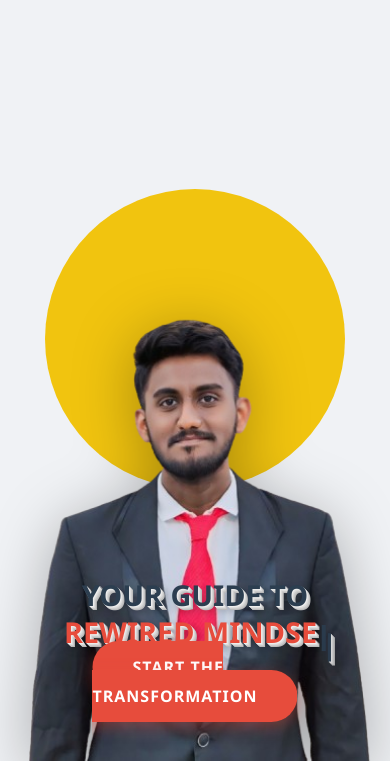
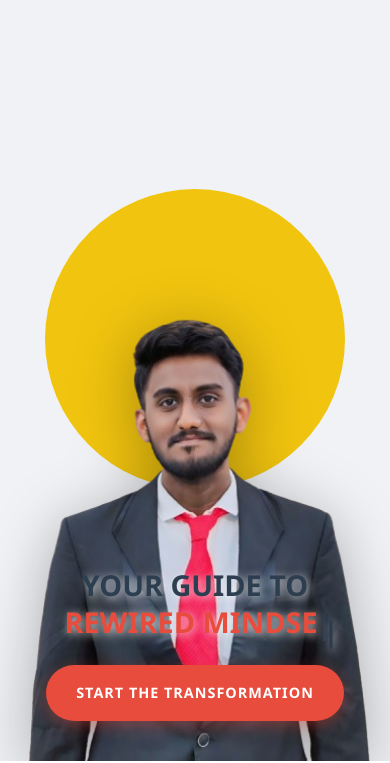
Before and after one commit to sumukhakashyap2003/Deepak-Portfolio, a plain HTML site: page index.html in a window 390 px wide. Shown: the part 83-846 px from the top of the page. Drawn offline with Linux system fonts and the light colour scheme.

Commit message:
New extended

```diff
--- a/index.html
+++ b/index.html
@@ -170,47 +170,44 @@
             max-width: 1200px;
         }
 
-        .hero-3d-text {
-            font-size: 3vw; /* Responsive base size */
-            font-weight: 900;
+        /* UPDATED: Removed 3D effect, cleaner look */
+        .hero-title-text {
+            font-size: 3vw;
+            font-weight: 800; /* Bold but not heavy */
             text-transform: uppercase;
             color: var(--primary-color);
             line-height: 1.2;
-            white-space: normal; /* Allow wrapping on mobile */
-
-            /* 3D Effect */
-            text-shadow:
-                1px 1px 0px #eee,
-                2px 2px 0px #ddd,
-                3px 3px 0px #ccc,
-                4px 4px 0px #bbb,
-                5px 5px 8px rgba(0,0,0,0.4);
+            white-space: normal;
+            /* Clean shadow for readability, no 3D block */
+            text-shadow: 2px 2px 10px rgba(255, 255, 255, 0.8);
         }
 
         /* The Changing Text Span */
         #typewriter-text {
             color: var(--accent-color);
-            position: relative;
+            font-weight: 900;
         }
 
         /* The Blinking Cursor */
         .cursor {
             display: inline-block;
             background-color: var(--primary-color);
-            width: 4px;
-            height: 0.9em; /* Matches font height */
+            width: 3px;
+            height: 1em; /* Matches font height */
             margin-left: 5px;
             vertical-align: text-bottom;
             animation: blink 1s infinite;
         }
 
-        /* CTA Button */
+        /* CTA Button Wrapper */
         .hero-btn-wrapper {
             position: absolute;
             bottom: 50px;
             z-index: 6; /* Above everything */
             left: 50%;
             transform: translateX(-50%);
+            text-align: center;
+            width: auto;
         }
 
         /* --- Animations for Hero --- */
@@ -239,6 +236,8 @@
             letter-spacing: 1px;
             transition: all 0.3s;
             box-shadow: 0 5px 15px rgba(231, 76, 60, 0.4);
+            display: inline-block;
+            white-space: nowrap; /* Prevent text wrapping inside button */
         }
 
         .btn:hover {
@@ -679,16 +678,35 @@
 
             /* --- FIXED MOBILE TEXT ISSUES --- */
             .hero-typewriter-container {
-                bottom: 110px;
-                width: 95%; /* Use almost full width */
+                bottom: 120px; /* Slightly higher to give room for button */
+                width: 95%;
                 padding: 0 10px;
             }
 
-            .hero-3d-text {
-                font-size: 1.8rem; /* Use a readable size for mobile */
-                white-space: normal; /* Force wrap */
+            .hero-title-text {
+                font-size: 1.8rem; /* Clean readable size */
+                white-space: normal;
                 word-wrap: break-word;
                 line-height: 1.3;
+            }
+
+            /* --- FIXED MOBILE BUTTON DISTORTION --- */
+            .hero-btn-wrapper {
+                bottom: 40px;
+                width: 100%; /* Take full width container */
+                left: 0; /* Reset left position */
+                transform: none; /* Reset transform */
+                display: flex;
+                justify-content: center;
+            }
+
+            .btn {
+                padding: 15px 30px; /* Standard padding */
+                font-size: 0.9rem;
+                white-space: nowrap;
+                width: auto; /* Allow auto width based on content */
+                max-width: 90%; /* Prevent overflowing screen edges */
+                display: inline-block;
             }
 
             .stats { flex-direction: column; gap: 40px; }
@@ -727,7 +745,7 @@
         </div>
 
         <div class="hero-typewriter-container">
-            <h1 class="hero-3d-text">
+            <h1 class="hero-title-text">
                 Your Guide to <br>
                 <span id="typewriter-text"></span><span class="cursor">|</span>
             </h1>
```
